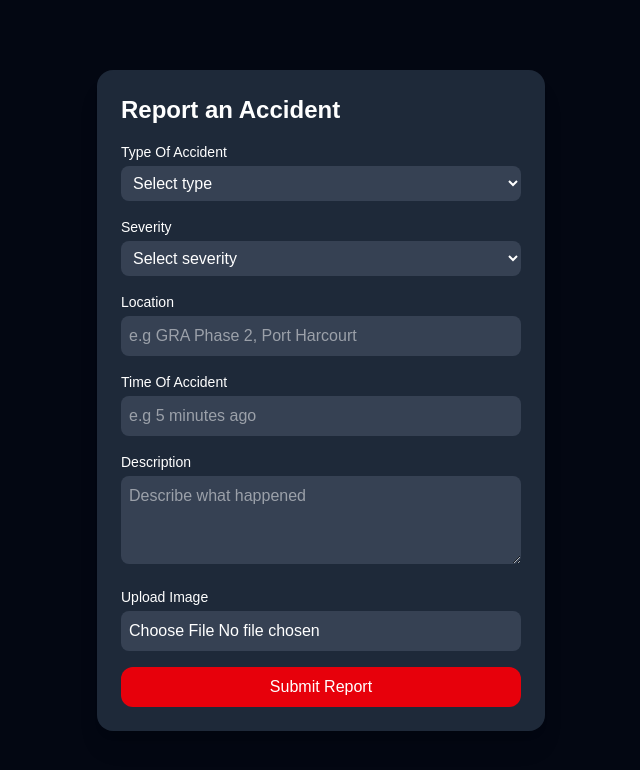
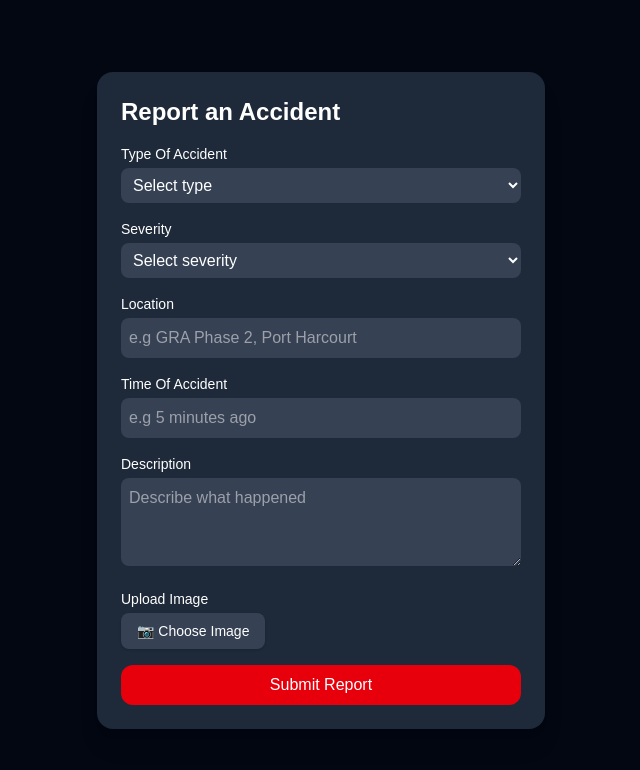
Before and after one commit to EBEN-21/AlertNet, a React (Vite) app: page /report in a window 1280 px wide. Shown: the top 770 px of the page, without its empty margins (319-959 px from the left). Built offline with nearby package versions, Linux system fonts and the light colour scheme.

Commit message:
improved img btn

```diff
--- a/src/pages/Homepage/ReportPage.jsx
+++ b/src/pages/Homepage/ReportPage.jsx
@@ -172,11 +172,20 @@ const ReportPage = () => {
 
             <div>
               <label className="block mb-1 text-sm">Upload Image</label>
+
+              <label
+                htmlFor="fileInput"
+                className="inline-block cursor-pointer bg-gray-700 hover:bg-gray-600 text-white text-sm px-4 py-2 rounded-lg shadow transition duration-200"
+              >
+                📷 Choose Image
+              </label>
+
               <input
                 type="file"
+                id="fileInput"
                 accept="image/*"
                 onChange={handleImageChange}
-                className="w-full p-2 rounded-lg bg-gray-700 text-white"
+                className="hidden"
               />
             </div>
 
@@ -259,7 +268,7 @@ const ReportPage = () => {
     <div className="flex-1">
       <p className="font-semibold text-base">🚨 Emergency Alert Sent!</p>
       <p className="text-sm leading-tight">
-        <span className="font-medium">{alertedService}</span> has been notified and is on standby.
+        <span className="font-medium">{alertedService}</span> has been notified and will arrive in 10 mins.
       </p>
     </div>
   </div>
```
